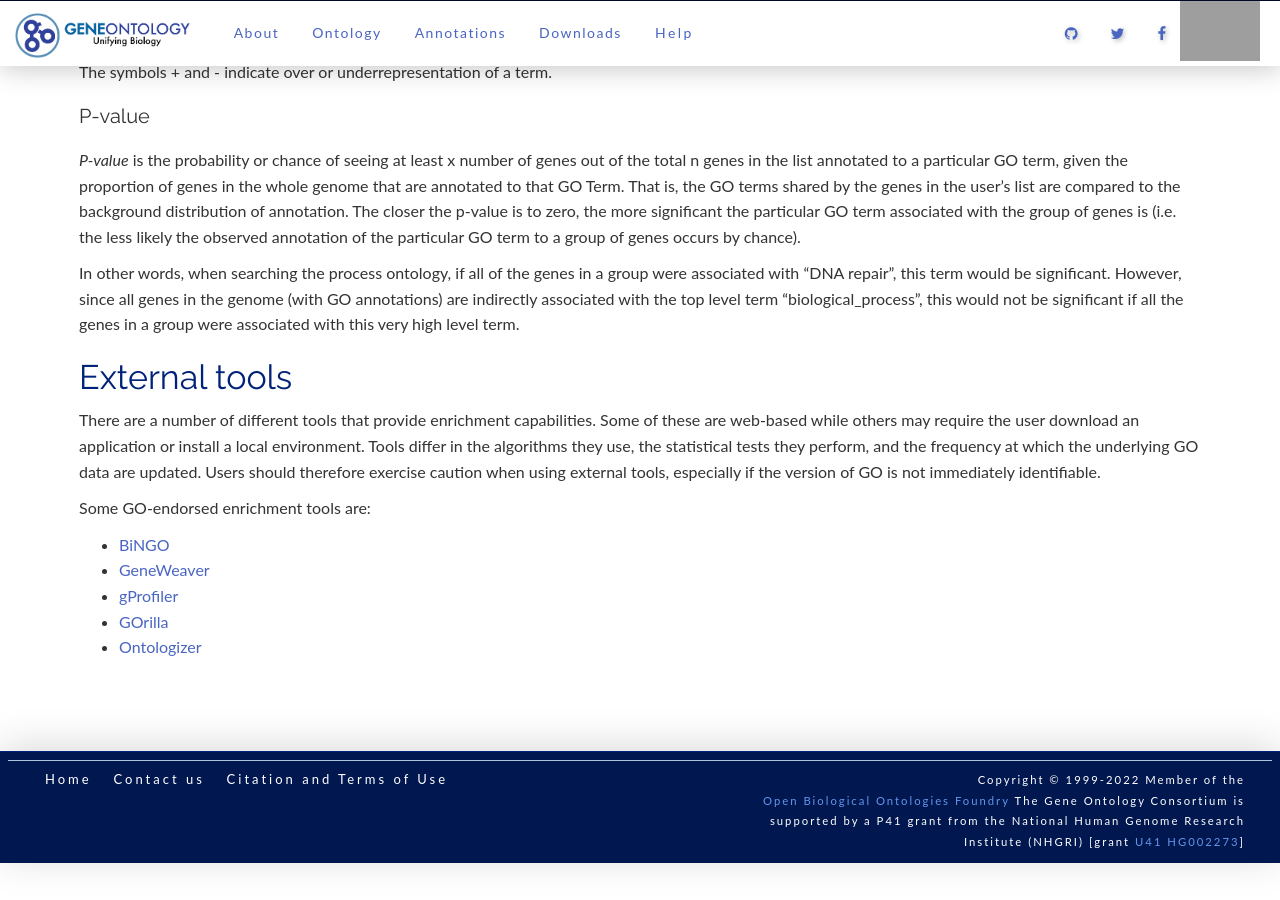
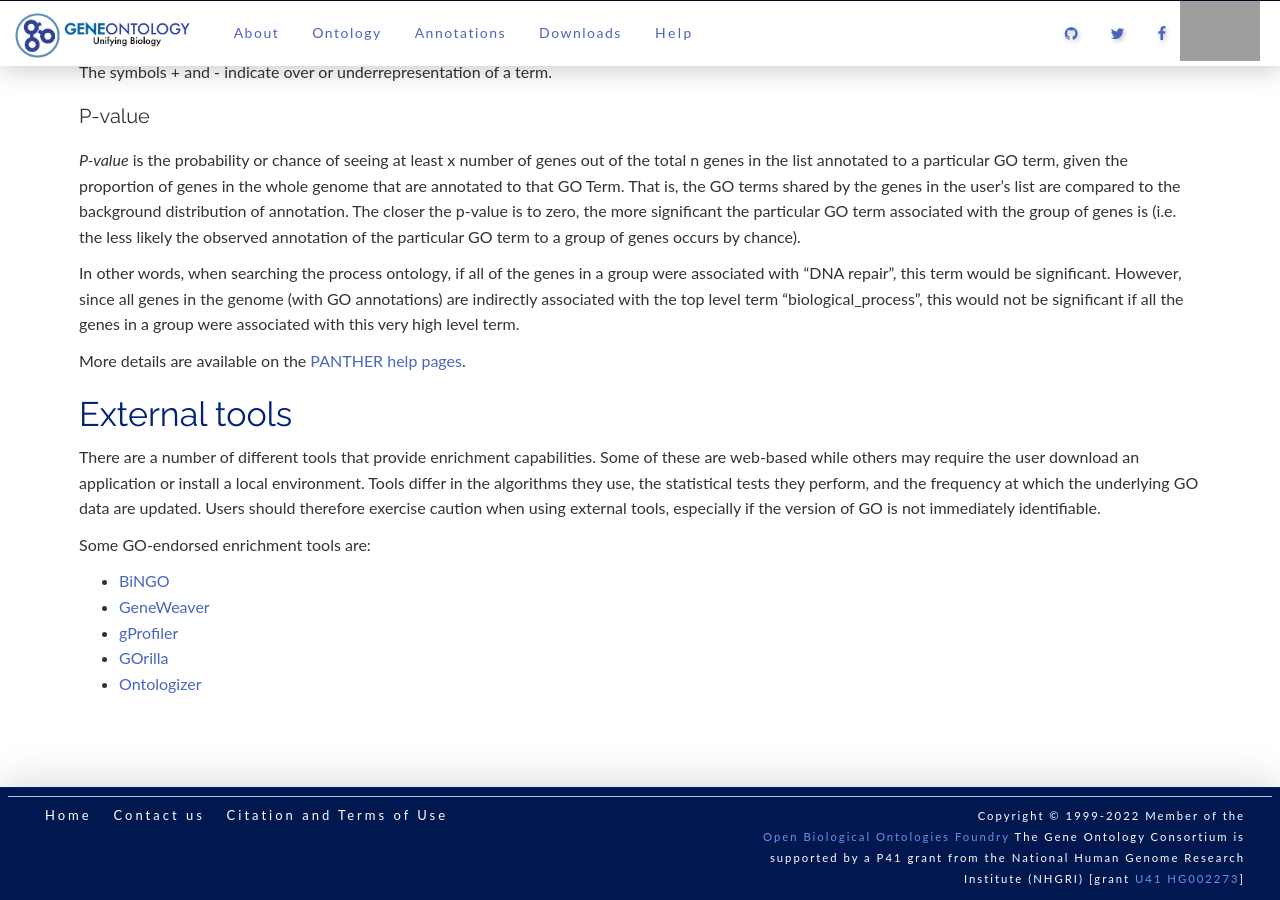
Before and after one commit to geneontology/geneontology.github.io, a Jekyll site: the page built from _docs/go-enrichment-analysis.md, in a window 1280 px wide and 900 px high, scrolled down 1111 px. Built offline with Jekyll 4.4.1, drawn with Linux system fonts in a browser that asks for light colours; nearby versions of some CDN libraries; before the commit the page ends 1974 px from its top, so only the background shows below that; grey boxes are pictures that could not be loaded.

Commit message:
Update go-enrichment-analysis.md
Adding link to PANTHER's help : Gene List Analysis Page.  All external links on this page should now open in new tabs.

```diff
--- a/_docs/go-enrichment-analysis.md
+++ b/_docs/go-enrichment-analysis.md
@@ -38,14 +38,17 @@
 *P-value* is the probability or chance of seeing at least x number of genes out of the total n genes in the list annotated to a particular GO term, given the proportion of genes in the whole genome that are annotated to that GO Term. That is, the GO terms shared by the genes in the user's list are compared to the background distribution of annotation. The closer the p-value is to zero, the more significant the particular GO term associated with the group of genes is (i.e. the less likely the observed annotation of the particular GO term to a group of genes occurs by chance).
 
 In other words, when searching the process ontology, if all of the genes in a group were associated with "DNA repair", this term would be significant. However, since all genes in the genome (with GO annotations) are indirectly associated with the top level term "biological_process", this would not be significant if all the genes in a group were associated with this very high level term.
+
+More details are available on the [PANTHER help pages](http://www.pantherdb.org/tips/tips_geneListAnalysis.jsp){:target="_blank"}.
+
 ## External tools
 There are a number of different tools that provide enrichment capabilities. Some of these are web-based while others may require the user download an application or install a local environment. Tools differ in the algorithms they use, the statistical tests they perform, and the frequency at which the underlying GO data are updated.  Users should therefore exercise caution when using external tools, especially if the version of GO is not immediately identifiable.
 
 Some GO-endorsed enrichment tools are:
 
 
-* [BiNGO](https://www.psb.ugent.be/cbd/papers/BiNGO/Home.html)
-* [GeneWeaver](https://www.geneweaver.org/)
-* [gProfiler](http://biit.cs.ut.ee/gprofiler/)
-* [GOrilla](http://cbl-gorilla.cs.technion.ac.il/)
-* [Ontologizer](http://ontologizer.de)
+* [BiNGO](https://www.psb.ugent.be/cbd/papers/BiNGO/Home.html){:target="_blank"}
+* [GeneWeaver](https://www.geneweaver.org/){:target="_blank"}
+* [gProfiler](http://biit.cs.ut.ee/gprofiler/){:target="_blank"}
+* [GOrilla](http://cbl-gorilla.cs.technion.ac.il/){:target="_blank"}
+* [Ontologizer](http://ontologizer.de){:target="_blank"}
```
